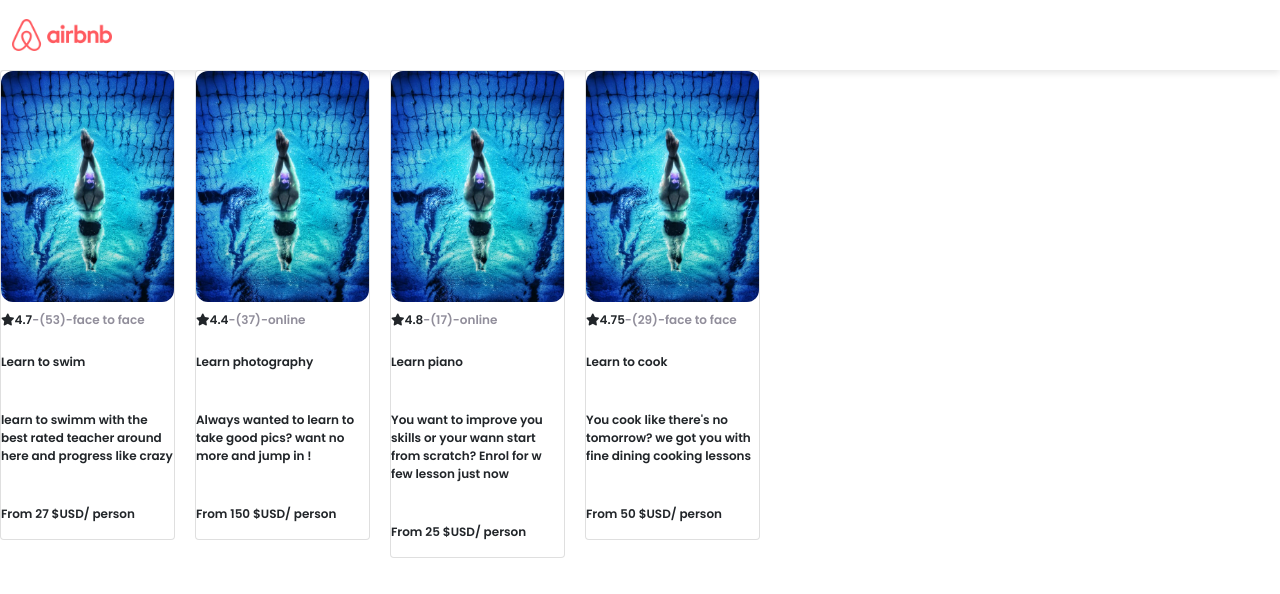
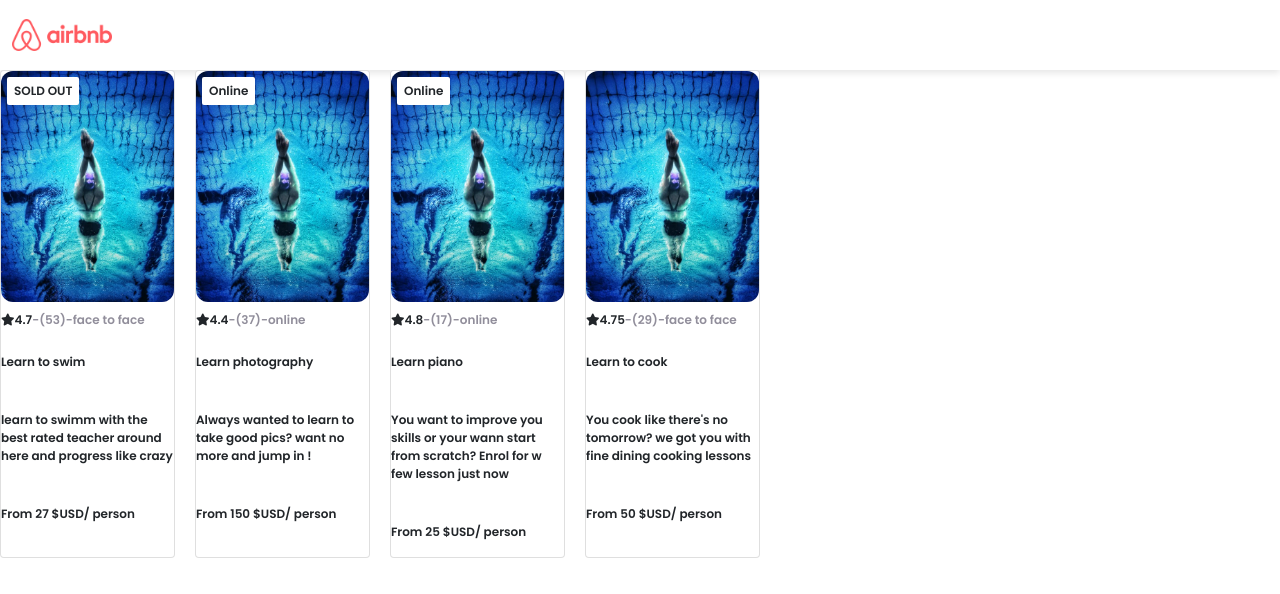
Before and after one commit to AdrienDvn/ReactAirBnBClone, a React (Create React App) app: page / in a window 1280 px wide. Shown: the top 594 px of the page. Built offline with nearby package versions, Linux system fonts and the light colour scheme.

Commit message:
conditionnal rendering badge

```diff
--- a/src/card.css
+++ b/src/card.css
@@ -19,6 +19,7 @@
   flex: 0 0 auto;
   display: flex;
   flex-direction: column;
+  position: relative;
   /* margin-left: 4px; */
 }
 
@@ -46,6 +47,15 @@
 
 }
 
+.card--badge {
+  position: absolute;
+  top: 6px;
+  left: 6px;
+  background-color: white;
+  padding: 5px 7px;
+  border-radius: 2px;
+  font-weight: bold;
+}
 .card--star {
   height: 14px;
 }
--- a/src/components/Card.js
+++ b/src/components/Card.js
@@ -3,11 +3,20 @@
 // import image from '/Users/adrien/code/BobZiroll/airbnbclone/src/catPNG.png';
 
 export default function Card(props) {
-  // console.log(props);
+  // console.log(props.openSpots);
+  let badgeText
+  if (props.openSpots === 0) {
+    badgeText = "SOLD OUT"
+  } else if (props.location === "online") {
+    badgeText = "Online"
+  }
 
   return (
-    <card>
+
       <div className='card'>
+        {badgeText && <div className= 'card--badge'>{badgeText}</div>}
+         {/* JS to say to display the css sold out badge only if the openSpots is empty */}
+
       {/* <img src={props.img} alt="" className="card--image"/> */}
         {/* <img src={`../${props.img}`} alt="" className="card--image"/> */}
         <img src= {swimLogo} alt="" className="card--image"/>
@@ -20,6 +29,6 @@
         <p > {props.description}</p>
         <p > <span className='bold'>From {props.price} $USD</span> / person</p>
       </div>
-    </card>
+
   );
 }
```
